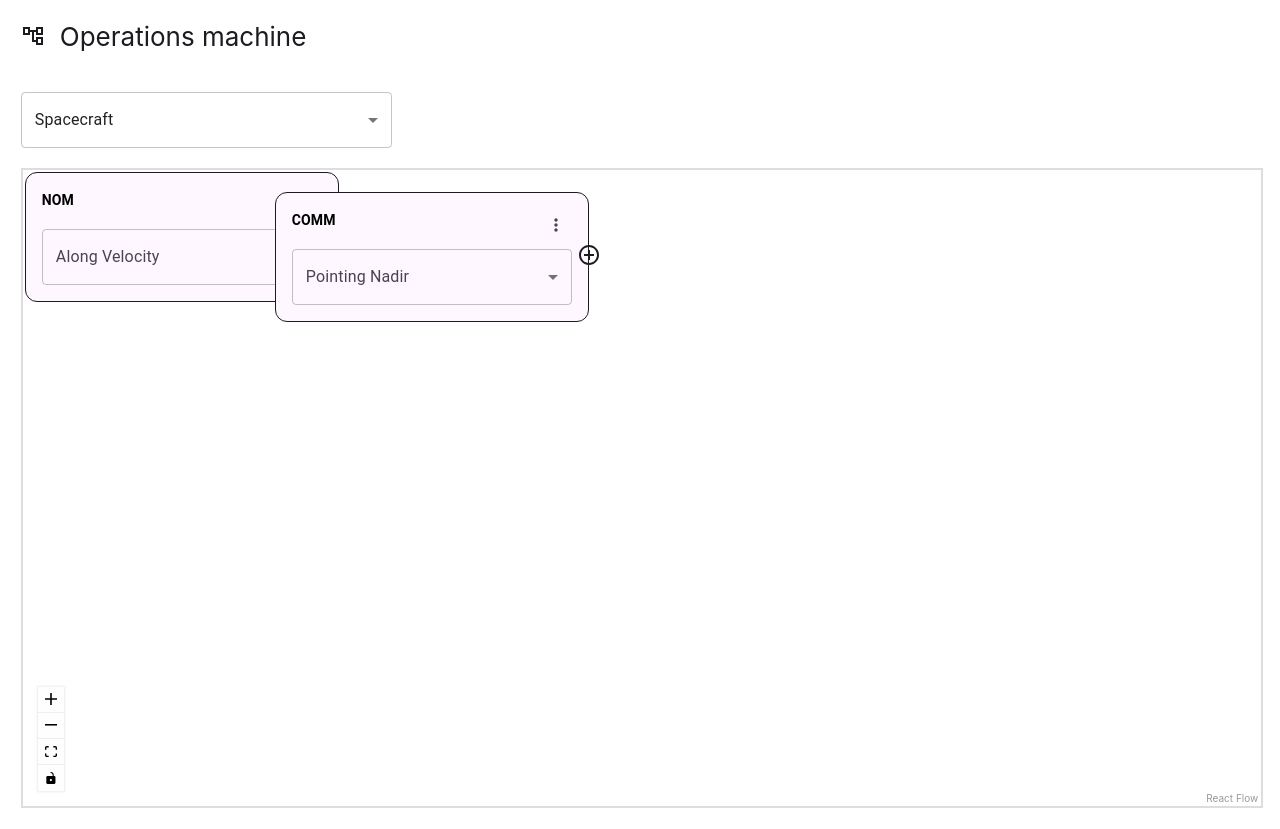
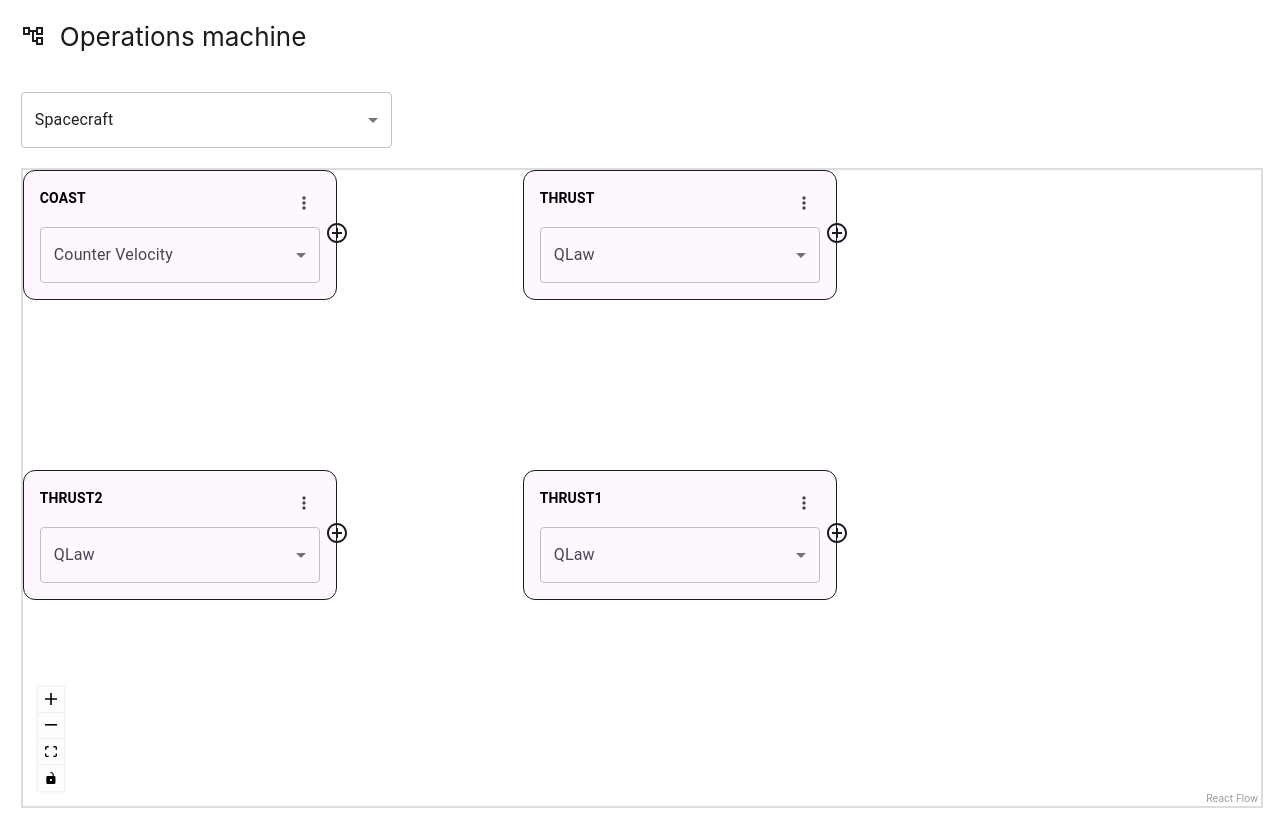
Before and after one commit to tcasazza-ienai/operation-machine-prototype, a React (Create React App) app: page / in a window 1280 px wide. Built offline with nearby package versions, Linux system fonts and the light colour scheme.

Commit message:
Algorithm to new op (not ultimate)

```diff
--- a/src/App.tsx
+++ b/src/App.tsx
@@ -1,7 +1,7 @@
 import React, { useEffect, useState } from 'react';
 import './App.css';
 import { Operation, OperationMachine } from './types/operation-machine.types';
-import operationMachine1 from './data/operation-machines/operation-machine-2.json'
+import operationMachine1 from './data/operation-machines/operation-machine-1.json'
 import Spacecraft1 from './data/spacecraft/spacecraft-1.json'
 import { Spacecraft } from './types/spacecraft.types';
 import AccountTreeOutlinedIcon from '@mui/icons-material/AccountTreeOutlined';
@@ -9,22 +9,13 @@ import { MenuItem, Select, Box } from '@mui/material';
 import { ReactFlow, Controls, Background } from '@xyflow/react';
 import '@xyflow/react/dist/style.css';
 import OperationNode from './components/operation/operation-node.tsx';
+import { mappingToNodeOperations } from './utils/nodeOperations.ts';
 
 
 
 function App() {
   const [operationMachine, setOperationMachine] = useState<OperationMachine>(operationMachine1)
   const [spacecraft, setSpaceCraft] = useState<Spacecraft>(Spacecraft1)
-  const mappingToNodeOperations = (operations: Operation[]) => {
-    return operations.map((operation: Operation, index) => {
-      return {
-        id: operation.op_name,
-        type: 'custom',
-        data: { label: operation.op_name, mode: operation.mode.mode_name },
-        position: { x: (250 * index + 2), y: (20 * index + 2) }
-      }
-    })
-  }
   const [operations, setOperations] = useState(mappingToNodeOperations(operationMachine.operations));
 
 
@@ -42,7 +33,7 @@ function App() {
         <Select
           labelId="Spacecraft-label"
           id="Spacecraft-select"
-          value={Spacecraft1.name}
+          value={spacecraft.name}
           sx={{
             width: "30%", minWidth: "200px", '& .MuiOutlinedInput-input': {
               display: "flex"
--- a/src/data/operation-machines/operation-machine-1.json
+++ b/src/data/operation-machines/operation-machine-1.json
@@ -56,6 +56,66 @@
           "effect": "ToOp(COAST)"
         }
       ]
+    },
+    {
+      "op_name": "THRUST2",
+      "mode": {
+        "mode_name": "QLaw",
+        "pointing": {
+          "pointer": "+z",
+          "target": "QLaw"
+        },
+        "system_mode": [
+          {
+            "functional_id": "PROP",
+            "system": {
+              "name": "MyProp",
+              "thrust": 0.2,
+              "specific_impulse": 600.0,
+              "efficiency": 1.0,
+              "propellant_mass": 2.5,
+              "dry_mass": 0.0
+            },
+            "functional_direction": "+z"
+          }
+        ]
+      },
+      "event": [
+        {
+          "trigger": "OnManeuveringEfficiency",
+          "effect": "ToOp(COAST)"
+        }
+      ]
+    },
+    {
+      "op_name": "THRUST1",
+      "mode": {
+        "mode_name": "QLaw",
+        "pointing": {
+          "pointer": "+z",
+          "target": "QLaw"
+        },
+        "system_mode": [
+          {
+            "functional_id": "PROP",
+            "system": {
+              "name": "MyProp",
+              "thrust": 0.2,
+              "specific_impulse": 600.0,
+              "efficiency": 1.0,
+              "propellant_mass": 2.5,
+              "dry_mass": 0.0
+            },
+            "functional_direction": "+z"
+          }
+        ]
+      },
+      "event": [
+        {
+          "trigger": "OnManeuveringEfficiency",
+          "effect": "ToOp(COAST)"
+        }
+      ]
     }
   ]
 }
--- /dev/null
+++ b/src/utils/nodeOperations.ts
@@ -0,0 +1,23 @@
+import { Operation } from "../types/operation-machine.types";
+
+export const mappingToNodeOperations = (operations: Operation[]) => {
+    const totalNodes = operations.length;
+    const columns = Math.ceil(Math.sqrt(totalNodes));
+    const nodeSpacingX = 500;
+    const nodeSpacingY = 300;
+
+    return operations.map((operation: Operation, index) => {
+        const row = Math.floor(index / columns);
+        const col = index % columns;
+
+        return {
+            id: operation.op_name,
+            type: 'custom',
+            data: { label: operation.op_name, mode: operation.mode.mode_name },
+            position: {
+                x: col * nodeSpacingX,
+                y: row * nodeSpacingY
+            }
+        };
+    });
+};
```
